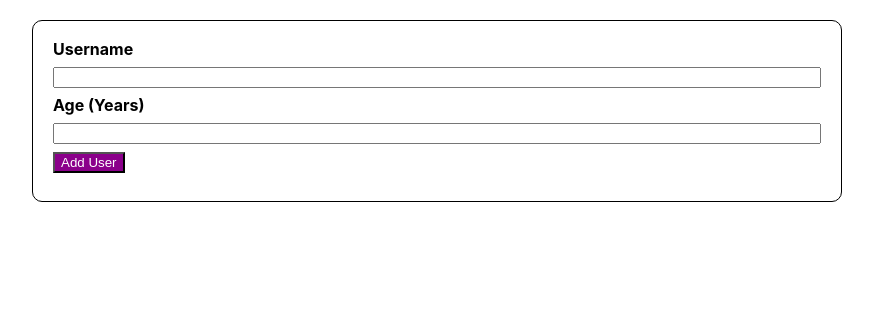
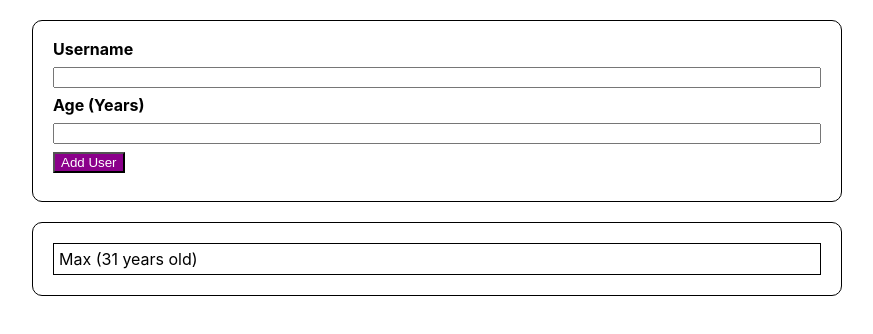
Before and after one commit to shree-yadam/user-app, a React (Create React App) app: page / in a window 1280 px wide. Shown: the top 334 px of the page, without its empty margins (224-1097 px from the left). Built offline with nearby package versions, Linux system fonts and the light colour scheme.

Commit message:
Add basic framework for userlist and style

```diff
--- a/src/App.css
+++ b/src/App.css
@@ -1,5 +1,9 @@
 .App {
   text-align: center;
+  width: 60%;
+  display: flex;
+  flex-direction: column;
+  padding-left: 20%;
 }
 
 .App-logo {
--- a/src/App.js
+++ b/src/App.js
@@ -1,10 +1,12 @@
 import './App.css';
 import UserInput from './components/UserInput';
+import UserList from './components/UserList';
 
 function App() {
   return (
     <div className="App">
       <UserInput />
+      <UserList users={[{name: "Max", age: 31, id: 1}]}/>
     </div>
   );
 }
--- a/src/components/UserInput.css
+++ b/src/components/UserInput.css
@@ -1,14 +1,13 @@
 .user-input {
   display: flex;
   flex-direction: column;
-  margin-left: 20%;
   margin-top: 20px;
   padding: 10px 20px 20px 20px;
-  width: 60%;
   height: 150px;
   border: 0.5px solid black;
   justify-content: space-evenly;
   border-radius: 10px;
+  width: 100%;
 }
 
 button {
--- /dev/null
+++ b/src/components/UserList.css
@@ -0,0 +1,7 @@
+.user-list {
+  margin-top: 20px;
+  border: 0.5px solid black;
+  width: 100%;
+  padding: 20px 20px 20px 20px;
+  border-radius: 10px;
+}
--- /dev/null
+++ b/src/components/UserList.jsx
@@ -0,0 +1,12 @@
+import './UserList.css';
+import UserListItem from "./UserListItem";
+
+function UserList(props) {
+  return (
+    <div className="user-list">
+      {props.users.map(user => <UserListItem user={user} key={user.id}/>)}
+    </div>
+  )
+}
+
+export default UserList;
--- /dev/null
+++ b/src/components/UserListItem.css
@@ -0,0 +1,5 @@
+.user-list-item {
+  border: 0.5px solid black;
+  padding: 5px;
+  text-align: left;
+}
--- /dev/null
+++ b/src/components/UserListItem.jsx
@@ -0,0 +1,10 @@
+import './UserListItem.css';
+
+function UserListItem(props) {
+  return (
+    <div className='user-list-item'> {props.user.name} ({props.user.age} years old)</div>
+  )
+
+}
+
+export default UserListItem;
```
